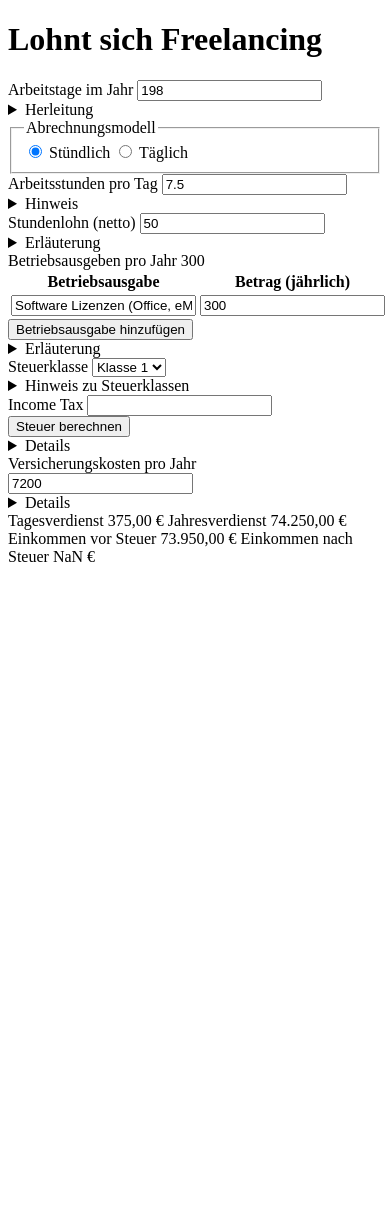
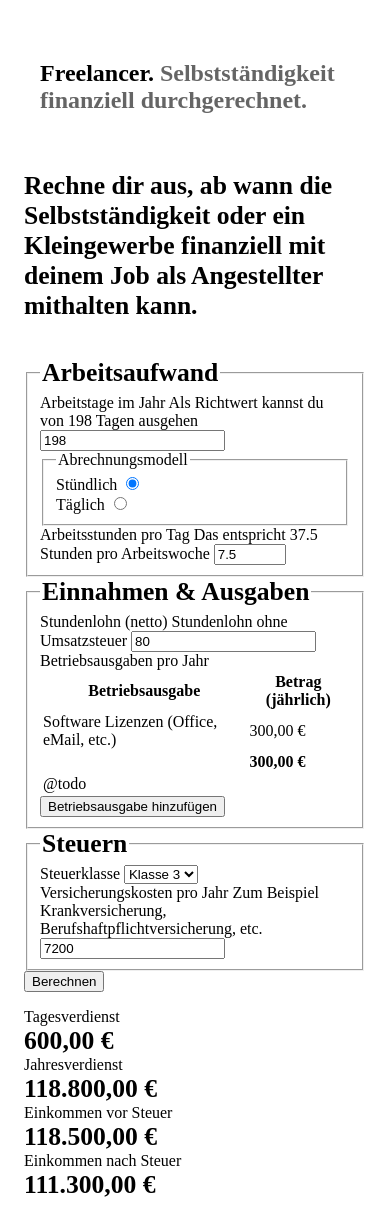
Before and after one commit to lukaskoeller/freelancer, a SvelteKit app: page / in a window 390 px wide. Before the commit the page ends 844 px from the top, so only its background shows below. Built offline with nearby package versions, Linux system fonts and the light colour scheme.

Commit message:
chore: show layout in responsive grid

```diff
--- a/src/routes/+page.svelte
+++ b/src/routes/+page.svelte
@@ -6,9 +6,9 @@
 
 	let workDays = $state(198);
 	let workHours = $state(7.5);
-	let salary = $state(50);
+	let salary = $state(80);
 	let insuranceCosts = $state(600 * 12);
-	let incomeTax = $state(form?.wageTax.value);
+	let incomeTax = $state(form?.wageTax.value ?? 0);
 
 	type TBusinessCostsItem = {
 		value: string;
@@ -48,46 +48,152 @@
 	/>
 </svelte:head>
 
-<h1>Lohnt sich Freelancing</h1>
-<form>
-	<label for="workDays">Arbeitstage im Jahr</label>
-	<input type="number" min="0" step="1" bind:value={workDays} id="workDays" />
-	<details>
+<div class="grid">
+	<section class="hero nc-stack -far">
+		<div class="block nc-stack -far">
+			<h1 class="title">Freelancer. <span style="var(--color-brand-primary-base)">Selbstständigkeit finanziell durchgerechnet.</span></h1>
+		</div>
+		<h2 class="subtitle">
+			Rechne dir aus, ab wann die Selbstständigkeit oder ein Kleingewerbe finanziell mit deinem Job als Angestellter
+			mithalten kann.
+		</h2>
+	</section>
+	<div class="container">
+		<form method="POST" action="?/incomeTax">
+			<div class="nc-card">
+				<!-- COMPONENT-START: nc-fieldset -->
+				<fieldset class="nc-fieldset" aria-describedby="fieldset-standard-description">
+					<legend class="main-legend nc-legend nc-input-label">Arbeitsaufwand</legend>
+					<div class="nc-stack -far">
+						<!-- COMPONENT-START: nc-input-field -->
+						<div class="nc-input-field">
+							<label for="workDays" class="nc-stack">
+								<span class="nc-input-label">Arbeitstage im Jahr</span>
+								<span class="nc-hint">Als Richtwert kannst du von 198 Tagen ausgehen</span>
+								<!-- <span class="nc-input-error">Render errors here if there is an issue with the input.</span> -->
+							</label>
+							<input
+								id="workDays"
+								class="nc-input"
+								aria-required="true"
+								bind:value={workDays}
+								autocomplete="off"
+								type="number"
+								min="0"
+								step="1"
+							/>
+						</div>
+						<!-- COMPONENT-END: nc-input-field -->
+						<!-- <details>
 							<summary>Herleitung</summary>
 							Im Durchschnitt arbeitet ein/e Deutsche/r 198 Tage im Jahr. Von 365 Kalendertagen sind beispielsweise
 							folgende Tage abzuziehen: 104 Tage Wochenende 📅, 11 Feiertage 🎉, 14 krank 🤒, 10 Tage 👨‍🍼🤱, 28
 							Urlaub 🌴 = 198 Tage
-	</details>
-	<fieldset>
-		<legend>Abrechnungsmodell</legend>
-		<label>
-			<input type="radio" name="billingBasis" bind:group={billingBasis} value="hourly" />
-			Stündlich
+						</details> -->
+						<!-- COMPONENT-START: nc-radio-field -->
+						<fieldset class="nc-fieldset nc-input-field nc-radio-field">
+							<legend class="nc-legend nc-stack">
+								<span class="nc-input-label">Abrechnungsmodell</span>
+								<!-- <span class="nc-input-error"
+									>Render errors here if there is an issue with the input.</span
+								> -->
+							</legend>
+							<!-- Options can be multiple -->
+							<div class="nc-checkbox-wrapper nc-input-field">
+								<label for="radio-option-1" class="nc-stack" data-label>
+									<span class="nc-input-label">Stündlich</span>
 								</label>
-		<label>
-			<input type="radio" name="billingBasis" bind:group={billingBasis} value="daily" />
-			Täglich
+								<input
+									data-input
+									id="billingBasis-hourly"
+									class="nc-input-radio"
+									type="radio"
+									value="hourly"
+									name="billingBasis"
+									bind:group={billingBasis}
+								/>
+							</div>
+							<div class="nc-checkbox-wrapper nc-input-field">
+								<label for="radio-option-2" class="nc-stack" data-label>
+									<span class="nc-input-label">Täglich</span>
 								</label>
+								<input
+									data-input
+									id="billingBasis-daily"
+									class="nc-input-radio"
+									type="radio"
+									value="daily"
+									name="billingBasis"
+									bind:group={billingBasis}
+								/>
+							</div>
+							<!-- End Options -->
 						</fieldset>
+						<!-- COMPONENT-END: nc-input-field -->
+						<!-- COMPONENT-START: nc-input-field -->
 						{#if billingBasis === 'hourly'}
-		<label for="workHours">Arbeitsstunden pro Tag</label>
-		<input type="number" min="0" step="0.1" bind:value={workHours} id="workHours" />
-		<details>
+							<div class="nc-input-field">
+								<label for="workHours" class="nc-stack">
+									<span class="nc-input-label">Arbeitsstunden pro Tag</span>
+									<span class="nc-hint"
+										>Das entspricht {workHours * 5} Stunde{workHours * 5 === 1 ? '' : 'n'} pro Arbeitswoche</span
+									>
+									<!-- <span class="nc-input-error"
+										>Render errors here if there is an issue with the input.</span
+									> -->
+								</label>
+								<input
+									id="workHours"
+									bind:value={workHours}
+									class="nc-input"
+									aria-required="true"
+									autocomplete=""
+									type="number"
+									min="0"
+									max="24"
+									step="0.5"
+								/>
+								<!-- <details>
 									<summary>Hinweis</summary>
-			Du solltest vor Antritt deiner Tätigkeit dringend klären wie viele Wochenstunden von dir erwartet
-			werden bzw. du in abrufen kannst. Bei einem Vollzeit-Job kannst du mit 38 bis 40 Stunden pro Woche
-			rechnen.
-		</details>
+									Du solltest vor Antritt deiner Tätigkeit dringend klären wie viele Wochenstunden von
+									dir erwartet werden bzw. du abrufen kannst. Bei einem Vollzeit-Job kannst du mit 38 bis
+									40 Stunden pro Woche rechnen.
+								</details> -->
+							</div>
+							<!-- COMPONENT-END: nc-input-field -->
 						{/if}
-	<label for="salary">{billingBasisLabel} (netto)</label>
-	<input type="number" min="0" step="0.01" bind:value={salary} id="salary" />
-	<details>
-		<summary>Erläuterung</summary>
-		{billingBasisLabel} ohne Umsatzsteuer. Davon ist meistens die Rede wenn über den {billingBasisLabel}
-		gesprochen wird.
-	</details>
-	<span>Betriebsausgeben pro Jahr</span>
-	<output name="result" for="@todo">{businessCosts}</output>
+					</div>
+				</fieldset>
+				<!-- COMPONENT-END: nc-fieldset -->
+			</div>
+			<div class="nc-card">
+				<!-- COMPONENT-START: nc-fieldset -->
+				<fieldset class="nc-fieldset" aria-describedby="fieldset-standard-description">
+					<legend class="main-legend nc-legend nc-input-label">Einnahmen & Ausgaben</legend>
+					<div class="nc-stack -far">
+						<!-- COMPONENT-START: nc-input-field -->
+						<div class="nc-input-field">
+							<label for="salary" class="nc-stack">
+								<span class="nc-input-label">{billingBasisLabel} (netto)</span>
+								<span class="nc-hint">{billingBasisLabel} ohne Umsatzsteuer</span>
+								<!-- <span class="nc-input-error"
+									>Render errors here if there is an issue with the input.</span
+								> -->
+							</label>
+							<input
+								id="salary"
+								bind:value={salary}
+								class="nc-input"
+								aria-required="true"
+								autocomplete=""
+								type="number"
+								min="0"
+								step="1"
+							/>
+						</div>
+						<!-- COMPONENT-END: nc-input-field -->
+						<div class="nc-input-field">
+							<span class="nc-input-label">Betriebsausgaben pro Jahr</span>
 							<table>
 								<thead>
 									<tr>
@@ -99,24 +205,32 @@
 									{#each businessCostsItems as item, idx}
 										<tr>
 											<td>
-						<input
-							type="text"
-							name={item.formValueName}
-							id={item.formValueName}
-							bind:value={item.value}
-						/>
+												{item.value}
 											</td>
 											<td>
-						<input
-							type="number"
-							name={item.formAmountName}
-							id={item.formAmountName}
-							bind:value={item.amount}
-						/>
+												{formatCurrency(item.amount)}
 											</td>
 										</tr>
 									{/each}
 								</tbody>
+								<tfoot>
+									<tr>
+										<td></td>
+										<td>
+											<strong>
+												<output
+													aria-label="Summe Betriebsausgaben"
+													name="result"
+													for={businessCostsItems.map((item) => item.formValueName).join(' ')}
+													>{formatCurrency(businessCosts)}</output
+												>
+											</strong>
+										</td>
+									</tr>
+									<tr>
+										<td> @todo </td>
+									</tr>
+								</tfoot>
 							</table>
 							<button
 								onclick={() => {
@@ -130,25 +244,36 @@
 							>
 								Betriebsausgabe hinzufügen
 							</button>
-	<details>
+							<!-- <details>
 								<summary>Erläuterung</summary>
-		Als Betriebsausgaben werden Kosten bezeichnet, die du hast um deine Arbeit auszuführen. Bist du Software
-		Entwickler? Dann brauchst du wahrscheinlich einen Computer. Aber auch Reisemittel sind Betriebskosten.
-		Mehr dazu steht bei Github.
-	</details>
-</form>
-
-<form method="POST" action="?/incomeTax">
-	<label for="taxClass">Steuerklasse</label>
-	<select name="taxClass" id="taxClass">
+								Als Betriebsausgaben werden Kosten bezeichnet, die du hast um deine Arbeit auszuführen. Bist du
+								Software Entwickler? Dann brauchst du wahrscheinlich einen Computer. Aber auch Reisemittel sind
+								Betriebskosten. Mehr dazu steht bei Github.
+							</details> -->
+						</div>
+					</div>
+				</fieldset>
+				<!-- COMPONENT-END: nc-fieldset -->
+			</div>
+			<div class="nc-card">
+				<!-- COMPONENT-START: nc-fieldset -->
+				<fieldset class="nc-fieldset" aria-describedby="fieldset-standard-description">
+					<legend class="main-legend nc-legend nc-input-label">Steuern</legend>
+					<div class="nc-stack -far">
+						<!-- COMPONENT-START: nc-input-field: Textarea -->
+						<div class="nc-input-field">
+							<label for="taxClass" class="nc-stack">
+								<span class="nc-input-label">Steuerklasse</span>
+							</label>
+							<select class="nc-select" id="taxClass" name="taxClass" aria-required={true}>
 								<option value="1">Klasse 1</option>
 								<option value="2">Klasse 2</option>
-		<option value="3">Klasse 3</option>
+								<option value="3" selected>Klasse 3</option>
 								<option value="4">Klasse 4</option>
 								<option value="5">Klasse 5</option>
 								<option value="6">Klasse 6</option>
 							</select>
-	<details>
+							<!-- <details>
 							<summary>Hinweis zu Steuerklassen</summary>
 							In Deutschland gibt es sechs Steuerklassen (Lohnsteuerklassen) die das Finanzamt dem Arbeitnehmer
 							zuordnet. Die Steuerklasse richtet sich in erster Linie nach dem Familienstand.
@@ -158,43 +283,178 @@
 								<li>Steuerklassen 3 bis 5: Verheiratete, je nach Verdienst</li>
 								<li>Steuerklasse 6: Mehrere sozialversicherungspflichtige Jobs</li>
 							</ul>
-	</details>
-	<label for="incomeTax">Income Tax</label>
-	<input type="number" bind:value={incomeTax} name="incomeTax" id="incomeTax" />
-	<button type="submit">Steuer berechnen</button>
+						</details> -->
+						</div>
+						<!-- COMPONENT-END: nc-input-field: Textarea -->
 						<input type="hidden" bind:value={calculatedSalary} name="calculatedSalary" />
 						<input type="hidden" bind:value={workDays} name="workDays" />
 						<input type="hidden" bind:value={businessCosts} name="businessCosts" />
-	<details>
+						<!-- <details>
 							Auf deine Einnahmen abzüglich Betriebskosten musst du Einkommenssteuer bezahlen.
-	</details>
+						</details> -->
+						<!-- COMPONENT-START: nc-input-field -->
+						<div class="nc-input-field">
+							<label for="insuranceCosts" class="nc-stack">
+								<span class="nc-input-label">Versicherungskosten pro Jahr</span>
+								<span class="nc-hint"
+									>Zum Beispiel Krankversicherung, Berufshaftpflichtversicherung, etc.</span
+								>
+								<!-- <span class="nc-input-error"
+									>Render errors here if there is an issue with the input.</span
+								> -->
+							</label>
+							<input
+								id="insuranceCosts"
+								bind:value={insuranceCosts}
+								class="nc-input"
+								aria-required="true"
+								autocomplete="off"
+								type="number"
+								min="0"
+							/>
+						</div>
+						<!-- COMPONENT-END: nc-input-field -->
+					</div>
+				</fieldset>
+				<!-- COMPONENT-END: nc-fieldset -->
+			</div>
+			<button class="nc-button" type="submit">Berechnen</button>
 		</form>
+	</div>
+	<div class="results">
+		<div class="nc-card">
+			<div class="nc-cluster">
+				<div>
+					<div class="nc-input-label kpi-label">Tagesverdienst</div>
+					<output class="kpi" aria-describedby="dailyTurnover" for="dailyTurnover">
+						{formatCurrency(dailyTurnover)}
+					</output>
+				</div>
 
-<label for="insuranceCosts">Versicherungskosten pro Jahr</label>
-<input type="number" bind:value={insuranceCosts} id="insuranceCosts" />
-<details>
-	Hier können alle Arte von Versicherungen erfassten werden. Der sicher größte Posten ist die
-	Krankversicherung.
-</details>
+				<div>
+					<div class="nc-input-label kpi-label">Jahresverdienst</div>
+					<output class="kpi" for="yearlyTurnover">{formatCurrency(yearlyTurnover)}</output>
+				</div>
 
-<span>Tagesverdienst</span>
-<output for="dailyTurnover">{formatCurrency(dailyTurnover)}</output>
+				<div>
+					<div class="nc-input-label kpi-label">Einkommen vor Steuer</div>
+					<output class="kpi" for="incomeBeforeTax">{formatCurrency(incomeBeforeTax)}</output>
+				</div>
 
-<span>Jahresverdienst</span>
-<output for="yearlyTurnover">{formatCurrency(yearlyTurnover)}</output>
-
-<span>Einkommen vor Steuer</span>
-<output for="incomeBeforeTax">{formatCurrency(incomeBeforeTax)}</output>
-
-<span>Einkommen nach Steuer</span>
-<output for="income">{formatCurrency(income)}</output>
+				<div>
+					<div class="nc-input-label kpi-label">Einkommen nach Steuer</div>
+					<output class="kpi" for="income">{formatCurrency(income)}</output>
+				</div>
 
 				{#if form?.wageTax.value && form.usedAllowance.value}
-	<dl>
-		<dt>{form?.wageTax.labelShort}</dt>
-		<dd>{formatCurrency(form?.wageTax.value)}</dd>
+					<div>
+						<div class="nc-input-label kpi-label">{form?.wageTax.labelShort}</div>
+						<output class="kpi">{formatCurrency(form?.wageTax.value)}</output>
+					</div>
+					<div>
+						<div class="nc-input-label kpi-label">{form?.usedAllowance.labelShort}</div>
+						<output class="kpi">{formatCurrency(form?.usedAllowance.value)}</output>
+					</div>
+				{/if}
+			</div>
+		</div>
+	</div>
+</div>
 
-		<dt>{form?.usedAllowance.labelShort}</dt>
-		<dd>{formatCurrency(form?.usedAllowance.value)}</dd>
-	</dl>
-{/if}
+<style>
+	@custom-media --md-n-above (width >= 768px);
+	@custom-media --lg-n-above (width >= 1024px);
+	@custom-media --xl-n-above (width >= 1440px);
+
+	.grid {
+		padding: var(--spacing-base);
+		display: grid;
+		gap: var(--spacing-base);
+		grid:
+			'intro' auto
+			'form' auto
+			'results' auto
+			/ 1fr;
+
+		@media (--md-n-above) {
+			gap: var(--spacing-far);
+			grid:
+				'intro form' auto
+				'results form' auto
+				/ 1fr 1fr;
+		}
+
+		@media (--lg-n-above) {
+			grid:
+				'intro form' auto
+				'results form' auto
+				/ 1.5fr 1fr;
+		}
+
+		@media (--xl-n-above) {
+			grid:
+				'intro form' auto
+				'results form' auto
+				/ 2.5fr 1fr;
+		}
+
+
+	}
+
+	.hero {
+		grid-area: intro;
+	}
+
+	.block {
+		inline-size: min(80ch, 100%);
+		padding: var(--spacing-base);
+		border-radius: var(--border-radius-large);
+		background-color: var(--color-brand-primary-surface);
+
+		@media (--md-n-above) {
+			padding: var(--spacing-far);
+		}
+	}
+
+	.title {
+		color: var(--color-text-base);
+		/* text-box: trim-both cap text; */
+
+		& span {
+			opacity: 0.6;
+		}
+	}
+
+	.subtitle {
+		display: block;
+		inline-size: min(26ch, 100%);
+		line-height: var(--line-height-medium);
+		font-size: var(--font-size-large);
+	}
+	.container {
+		grid-area: form;
+		inline-size: min(56ch, 100%);
+		margin-inline: auto;
+		display: grid;
+		gap: var(--spacing-base);
+	}
+
+	.results {
+		grid-area: results;
+	}
+
+	.main-legend {
+		font-weight: var(--font-weight-strong);
+		font-size: var(--font-size-large);
+	}
+
+	.kpi-label {
+		display: block;
+		inline-size: fit-content;
+	}
+	.kpi {
+		font-size: var(--font-size-large);
+		font-weight: var(--font-weight-strong);
+		color: var(--color-primary);
+	}
+</style>
```
Lines whose indentation alone changed are shown as unchanged.
